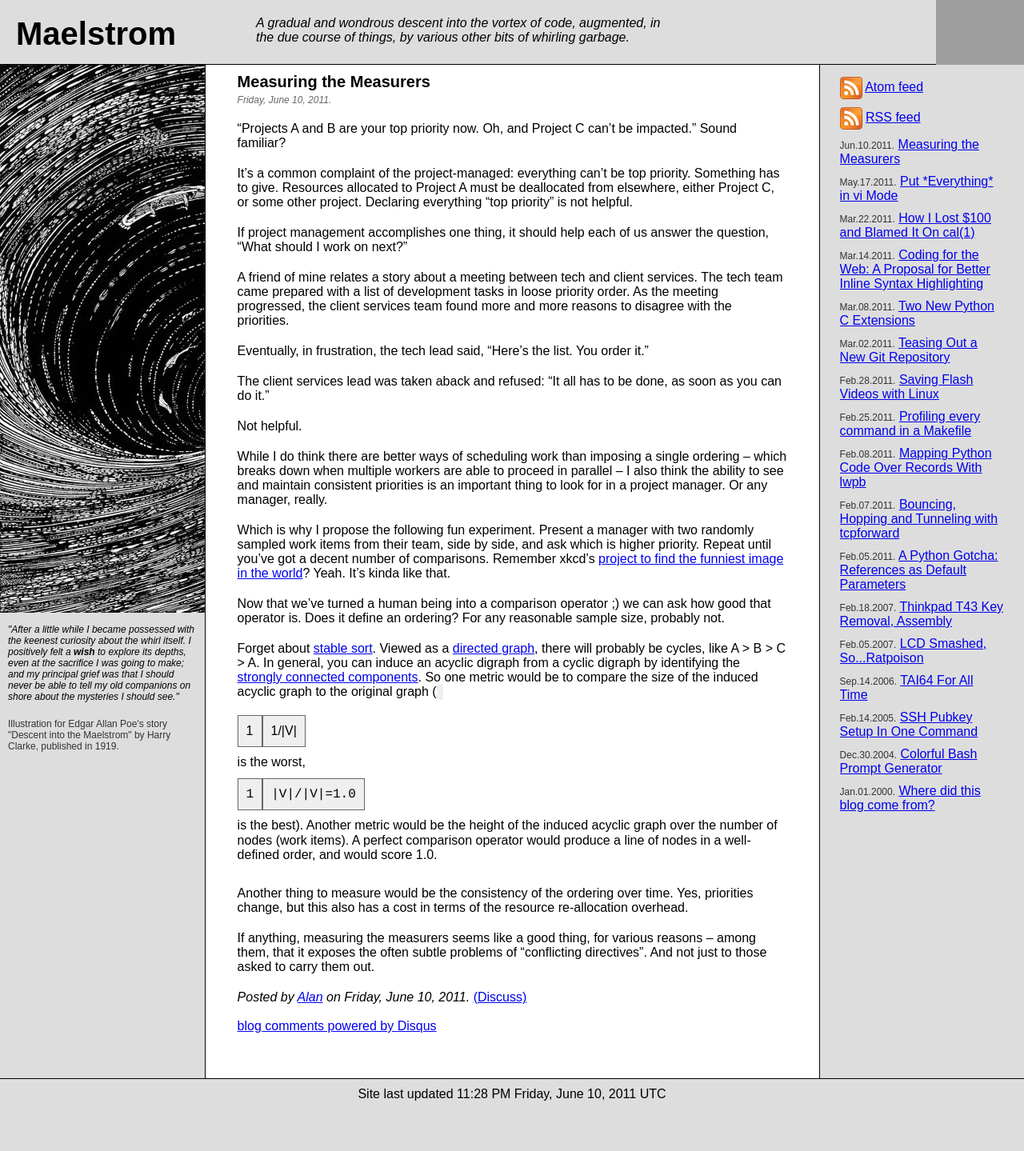
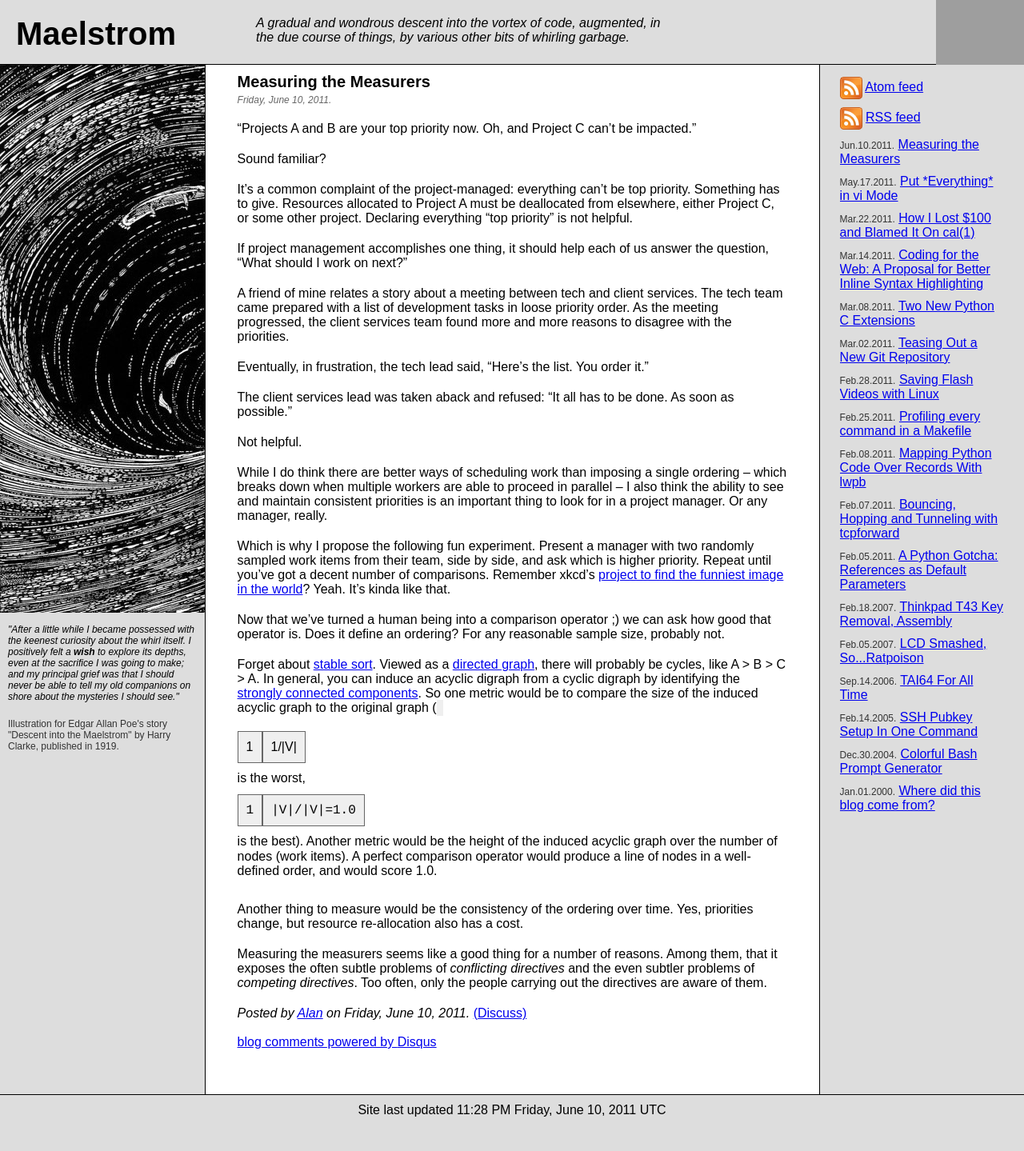
Before and after one commit to acg/acg.github.com, a Jekyll site: the page built from _posts/2011-06-10-measuring-the-measurers.markdown, in a window 1280 px wide. Shown: the whole page at 80% size. Built offline with Jekyll 4.4.1, drawn with Linux system fonts in a browser that asks for light colours; Markdown is read by kramdown in place of the engine named in the settings; comment, search, counter and statistics services are not loaded; grey boxes are pictures that could not be loaded.

Commit message:
another minor update to 'measuring the measurers' content

```diff
--- a/_posts/2011-06-10-measuring-the-measurers.markdown
+++ b/_posts/2011-06-10-measuring-the-measurers.markdown
@@ -4,7 +4,9 @@ title: Measuring the Measurers
 root: ../../..
 ---
 
-"Projects A and B are your top priority now. Oh, and Project C can't be impacted." Sound familiar?
+"Projects A and B are your top priority now. Oh, and Project C can't be impacted."
+
+Sound familiar?
 
 It's a common complaint of the project-managed: everything can't be top priority. Something has to give. Resources allocated to Project A must be deallocated from elsewhere, either Project C, or some other project. Declaring everything "top priority" is not helpful.
 
@@ -14,7 +16,7 @@ A friend of mine relates a story about a meeting between tech and client service
 
 Eventually, in frustration, the tech lead said, "Here's the list. You order it."
 
-The client services lead was taken aback and refused: "It all has to be done, as soon as you can do it."
+The client services lead was taken aback and refused: "It all has to be done. As soon as possible."
 
 Not helpful.
 
@@ -26,6 +28,6 @@ Now that we've turned a human being into a comparison operator ;) we can ask how
 
 Forget about [stable sort](http://en.wikipedia.org/wiki/Sorting_algorithm#Stability). Viewed as a [directed graph](http://en.wikipedia.org/wiki/Directed_graph), there will probably be cycles, like A &gt; B &gt; C &gt; A. In general, you can induce an acyclic digraph from a cyclic digraph by identifying the [strongly connected components](http://en.wikipedia.org/wiki/Strongly_connected_component). So one metric would be to compare the size of the induced acyclic graph to the original graph (`1/|V|` is the worst, `|V|/|V|=1.0` is the best). Another metric would be the height of the induced acyclic graph over the number of nodes (work items). A perfect comparison operator would produce a line of nodes in a well-defined order, and would score 1.0.
 
-Another thing to measure would be the consistency of the ordering over time. Yes, priorities change, but this also has a cost in terms of the resource re-allocation overhead.
+Another thing to measure would be the consistency of the ordering over time. Yes, priorities change, but resource re-allocation also has a cost.
 
-If anything, measuring the measurers seems like a good thing, for various reasons -- among them, that it exposes the often subtle problems of "conflicting directives". And not just to those asked to carry them out.
+Measuring the measurers seems like a good thing for a number of reasons. Among them, that it exposes the often subtle problems of *conflicting directives* and the even subtler problems of *competing directives*. Too often, only the people carrying out the directives are aware of them.
```
